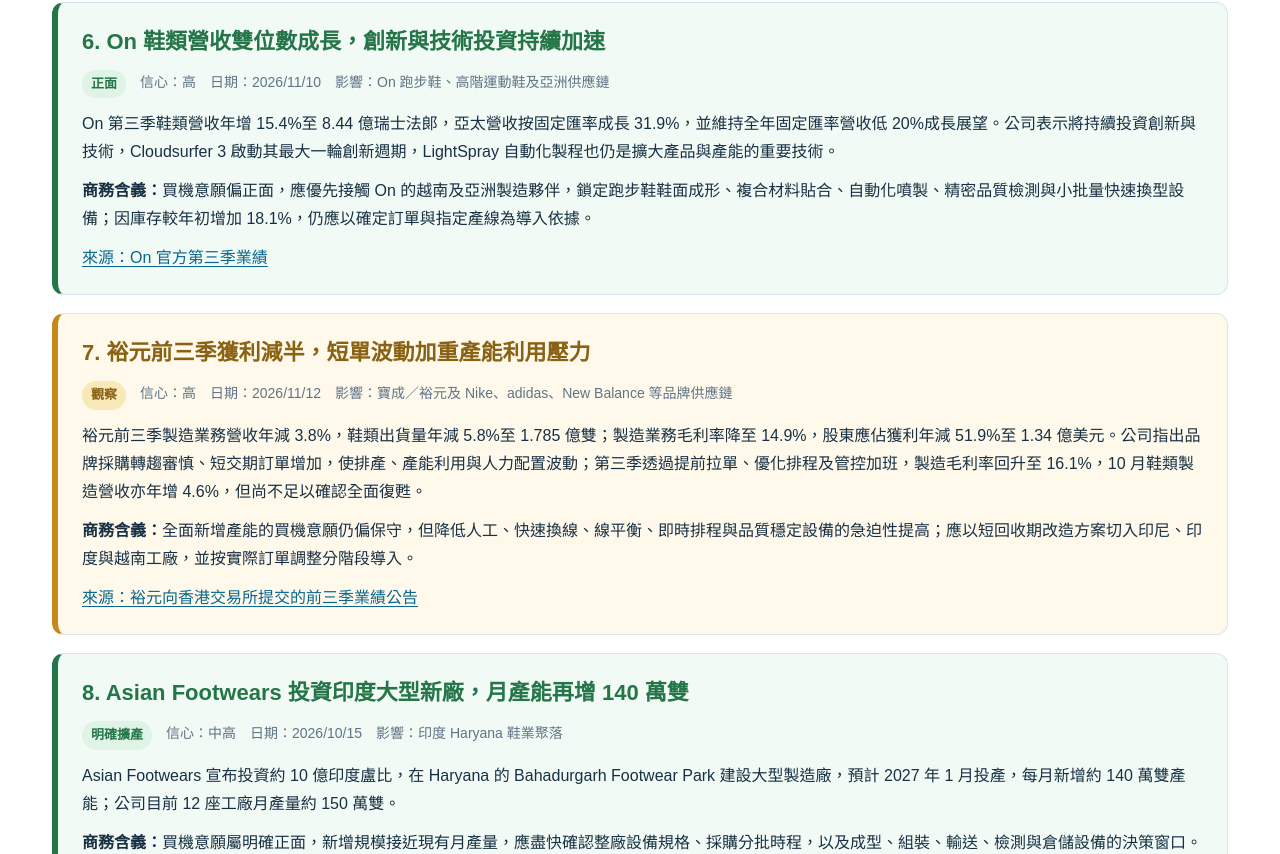
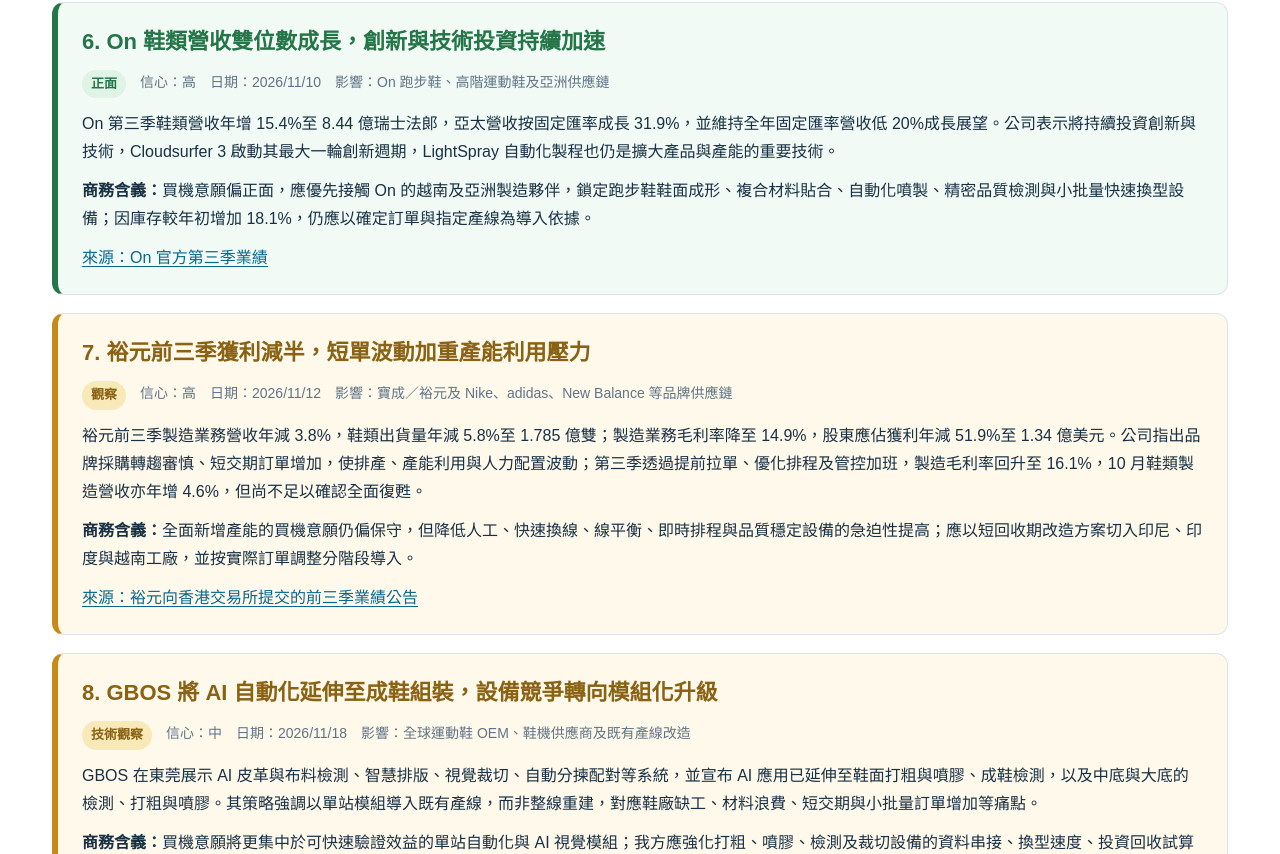
Before and after one commit to smilefish000001-ctrl/SHOES, a plain HTML site: page index.html in a window 1280 px wide. Shown: the part 1946-2800 px from the top of the page. Drawn offline with Linux system fonts and the light colour scheme.

Commit message:
Add AI footwear automation signal

```diff
--- a/index.html
+++ b/index.html
@@ -50,10 +50,10 @@
   <div class="page">
     <header><h1>全球鞋業與鞋機需求情報</h1></header>
     <main>
-      <p class="updated"><time datetime="2026-11-18T08:02:00+08:00">最後更新：2026/11/18 08:02（台北時間）</time></p>
+      <p class="updated"><time datetime="2026-11-24T07:52:00+08:00">最後更新：2026/11/24 07:52（台北時間）</time></p>
       <section class="summary" aria-label="本期摘要">
         <strong>本期判斷：局部正面，全面擴產仍保守</strong>
-        Zotefoams 越南鞋材廠已完成關鍵設備調試並啟動試產，TBS、Stella 與 Asian Footwears 的新廠亦支撐明確設備需求。鈺齊、On 及 Amer Sports 均呈現雙位數成長，Salomon 所屬戶外運動部門第三季營收更年增 27%；但裕元前三季鞋類出貨量仍年減 5.8%，顯示品牌與品類分化仍大。現階段應鎖定已進入建廠或量產爬坡的客戶，並針對跑步鞋、戶外鞋與高階運動鞋供應鏈提出柔性生產、節省人工及快速換線的設備方案。
+        Zotefoams 越南鞋材廠已啟動試產，TBS 與 Stella 的新廠亦支撐明確設備需求；同時，GBOS 已把 AI 視覺與自動化延伸至鞋面打粗、噴膠及成鞋、鞋底檢測等組裝工序。鈺齊、On 及 Amer Sports 均呈現雙位數成長，但裕元前三季鞋類出貨量仍年減 5.8%，顯示品牌與品類分化仍大。現階段除鎖定建廠與量產爬坡客戶，也應把模組化 AI 檢測、柔性換線與短回收期改造納入標準提案，以回應短單、缺工與材料損耗壓力。
       </section>
       <div class="legend" aria-label="影響判斷圖例">
         <span class="positive-label">正面：設備需求提升</span><span class="watch-label">觀察：市場或品類分化</span><span class="negative-label">負面：短期擴產偏弱</span>
@@ -109,12 +109,12 @@
           <p><strong>商務含義：</strong>全面新增產能的買機意願仍偏保守，但降低人工、快速換線、線平衡、即時排程與品質穩定設備的急迫性提高；應以短回收期改造方案切入印尼、印度與越南工廠，並按實際訂單調整分階段導入。</p>
           <p><a href="https://www1.hkexnews.hk/listedco/listconews/sehk/2026/1112/2026111200388.pdf" target="_blank" rel="noopener noreferrer">來源：裕元向香港交易所提交的前三季業績公告</a></p>
         </article>
-        <article class="positive">
-          <h3>8. Asian Footwears 投資印度大型新廠，月產能再增 140 萬雙</h3>
-          <p class="meta"><span class="tag positive-label">明確擴產</span><span>信心：中高</span><span>日期：2026/10/15</span><span>影響：印度 Haryana 鞋業聚落</span></p>
-          <p>Asian Footwears 宣布投資約 10 億印度盧比，在 Haryana 的 Bahadurgarh Footwear Park 建設大型製造廠，預計 2027 年 1 月投產，每月新增約 140 萬雙產能；公司目前 12 座工廠月產量約 150 萬雙。</p>
-          <p><strong>商務含義：</strong>買機意願屬明確正面，新增規模接近現有月產量，應盡快確認整廠設備規格、採購分批時程，以及成型、組裝、輸送、檢測與倉儲設備的決策窗口。</p>
-          <p><a href="https://retail.economictimes.indiatimes.com/news/apparel-fashion/footwear/asian-footwears-targets-25-pc-growth-plans-rs-100-crore-manufacturing-expansion-and-150-stores-by-fy27/134960694" target="_blank" rel="noopener noreferrer">來源：ETRetail 專訪</a></p>
+        <article class="watch">
+          <h3>8. GBOS 將 AI 自動化延伸至成鞋組裝，設備競爭轉向模組化升級</h3>
+          <p class="meta"><span class="tag watch-label">技術觀察</span><span>信心：中</span><span>日期：2026/11/18</span><span>影響：全球運動鞋 OEM、鞋機供應商及既有產線改造</span></p>
+          <p>GBOS 在東莞展示 AI 皮革與布料檢測、智慧排版、視覺裁切、自動分揀配對等系統，並宣布 AI 應用已延伸至鞋面打粗與噴膠、成鞋檢測，以及中底與大底的檢測、打粗與噴膠。其策略強調以單站模組導入既有產線，而非整線重建，對應鞋廠缺工、材料浪費、短交期與小批量訂單增加等痛點。</p>
+          <p><strong>商務含義：</strong>買機意願將更集中於可快速驗證效益的單站自動化與 AI 視覺模組；我方應強化打粗、噴膠、檢測及裁切設備的資料串接、換型速度、投資回收試算與海外服務能力，並以實際良率、節省人力及材料利用率建立差異化。</p>
+          <p><a href="https://www.gboslaser.com/id/berita/gbos-21st-anniversary.html" target="_blank" rel="noopener noreferrer">來源：GBOS 官方全球客戶開放日技術公告</a></p>
         </article>
       </div>
       <div class="actions">
```
